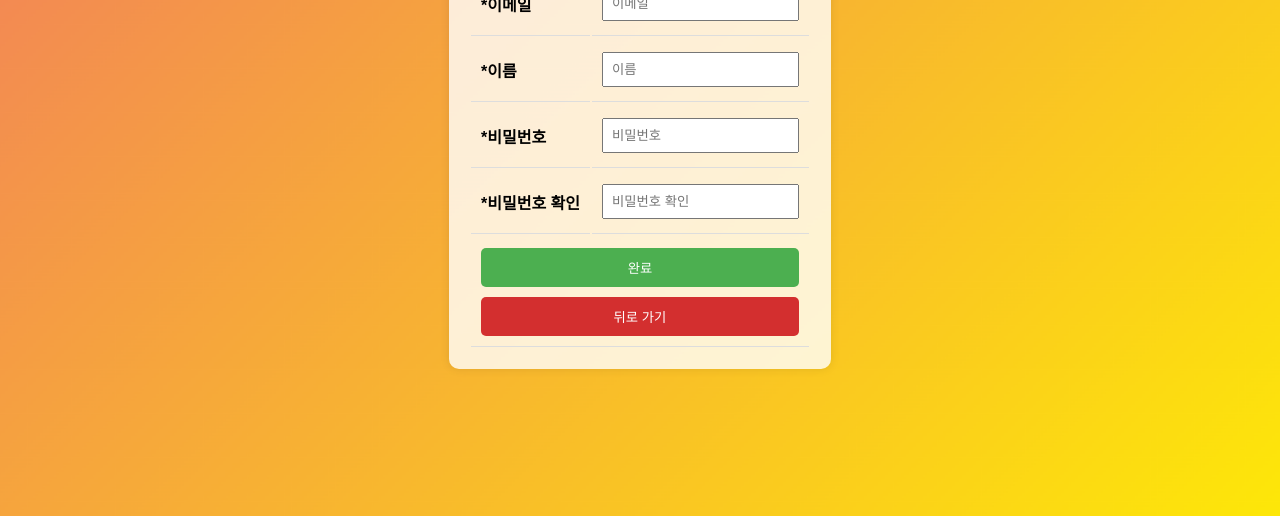
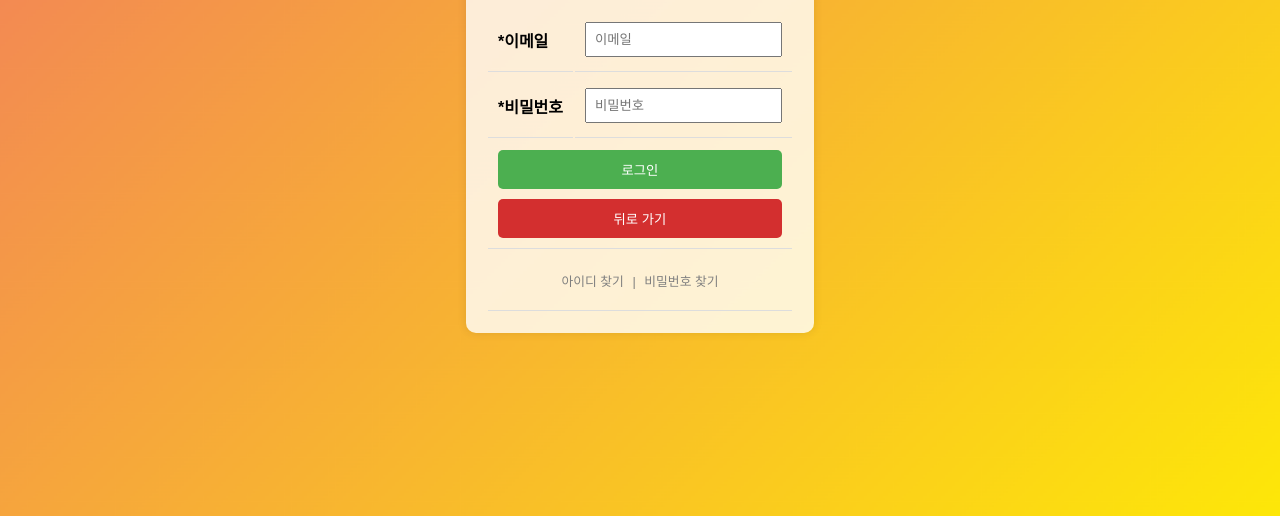
Before and after one commit to pyoja/MyTODO, a website: page src/views/login.html in a window 1280 px wide. Shown: the part 284-800 px from the top of the page. Drawn offline with nearby package versions, Linux system fonts and the light colour scheme.

Commit message:
로그인 HTML

```diff
--- a/public/js/index.js
+++ b/public/js/index.js
@@ -3,7 +3,7 @@ document.addEventListener("DOMContentLoaded", function () {
   const btnSignup = document.querySelector("#btnSignup");
 
   btnLogin.addEventListener("click", function () {
-    alert("로그인 성공");
+    window.location.href = "/login";
   });
 
   btnSignup.addEventListener("click", function () {
--- a/src/app.ts
+++ b/src/app.ts
@@ -48,6 +48,9 @@ app.get("/signup", (req, res) => {
 app.post("/signup", Signup);
 
 // 로그인
+app.get("/login", (req, res) => {
+  res.sendFile(path.join(__dirname, "views", "login.html"));
+});
 
 app.listen(port, () => {
   console.log(`Server is running on http://localhost:${port}`);
--- a/src/views/signup.html
+++ b/src/views/login.html
@@ -6,19 +6,15 @@
     <meta name="viewport" content="width=device-width, initial-scale=1.0" />
     <link rel="stylesheet" href="/css/common.css" />
     <script src="https://ajax.googleapis.com/ajax/libs/jquery/3.5.1/jquery.min.js"></script>
-    <title>회원가입</title>
+    <title>로그인</title>
     <style>
         .centered-form {
             width: 100%;
             max-width: 1000px;
-            /* 최대 너비 설정 */
             padding: 20px;
             box-shadow: 0 0 10px rgba(0, 0, 0, 0.1);
-            /* 상자 그림자 추가 */
             background: rgba(255, 255, 255, 0.8);
-            /* 배경 반투명화 */
             border-radius: 10px;
-            /* 모서리 둥글게 */
         }
 
         h1 {
@@ -28,9 +24,7 @@
 
         table {
             width: 100%;
-            /* 테이블의 너비를 부모 컨테이너에 맞춤 */
             margin: 0 auto;
-            /* 수평 중앙 정렬 */
         }
 
         th,
@@ -52,18 +46,15 @@
         button {
             width: 100%;
             padding: 10px;
+            background-color: #4caf50;
+            /* Green background */
             color: white;
             border: none;
             cursor: pointer;
             border-radius: 5px;
         }
 
-        #btnSubmit {
-            background-color: #4caf50;
-            /* Green background */
-        }
-
-        #btnSubmit:hover {
+        button:hover {
             background-color: #388E3C;
             /* Darker shade of green */
         }
@@ -78,45 +69,47 @@
             background-color: #C62828;
             /* Darker shade of red */
         }
+
+        .help-links {
+            text-align: center;
+            font-size: 0.8rem;
+            color: #808080;
+            margin-top: 10px;
+        }
+
+        .help-links span {
+            cursor: pointer;
+            margin: 0 5px;
+        }
     </style>
 </head>
 
 <body>
     <div class="centered-form">
-        <h1>회원가입</h1>
+        <h1>로그인</h1>
         <form>
             <table>
                 <tr>
                     <th>*이메일</th>
-                    <td>
-                        <input type="email" id="txtEmail" placeholder="이메일" required />
+                    <td><input type="email" id="txtEmail" placeholder="이메일" required /></td>
+                </tr>
+                <tr>
+                    <th>*비밀번호</th>
+                    <td><input type="password" id="txtPassword" placeholder="비밀번호" required /></td>
+                </tr>
+                <tr>
+                    <td colspan="2">
+                        <button type="button" id="btnLSubmit" onclick="SubmitLogin()">로그인</button>
+                        <button type="button" id="btnBack">뒤로 가기</button>
                     </td>
                 </tr>
                 <tr>
-                    <th>*이름</th>
-                    <td>
-                        <input type="text" id="txtName" placeholder="이름" required />
+                    <td colspan="2">
+                        <div class="help-links" style="margin-bottom: 10px;">
+                            <span onclick="findUsername()">아이디 찾기</span> |
+                            <span onclick="findPassword()">비밀번호 찾기</span>
+                        </div>
                     </td>
-                </tr>
-                <tr>
-                    <th>*비밀번호</th>
-                    <td>
-                        <input type="password" id="txtPassword" placeholder="비밀번호" required />
-                    </td>
-                </tr>
-                <tr>
-                    <th>*비밀번호 확인</th>
-                    <td>
-                        <input type="password" id="txtConfirmPassword" placeholder="비밀번호 확인" required />
-                    </td>
-                </tr>
-                <tr>
-                <tr>
-                    <td colspan="2">
-                        <button type="button" id="btnSubmit" onclick="submitSignup()">완료</button>
-                        <button type="button" id="btnBack" style="margin-top: 10px">뒤로 가기</button>
-                    </td>
-                </tr>
                 </tr>
             </table>
         </form>
@@ -124,8 +117,7 @@
 </body>
 
 </html>
-
-<script src="/js/signup.js"></script>
+<script src="/js/login.js"></script>
 <script>
     document.getElementById("btnBack").addEventListener("click", function () {
         window.history.back();
```
Also changed, not shown: public/js/login.js (added).
